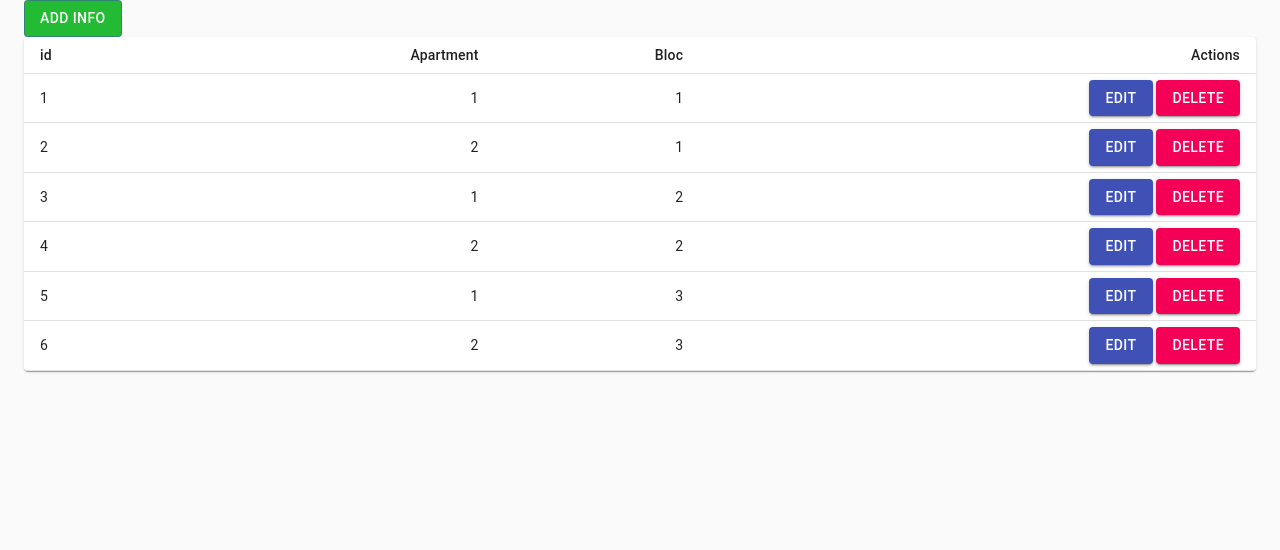
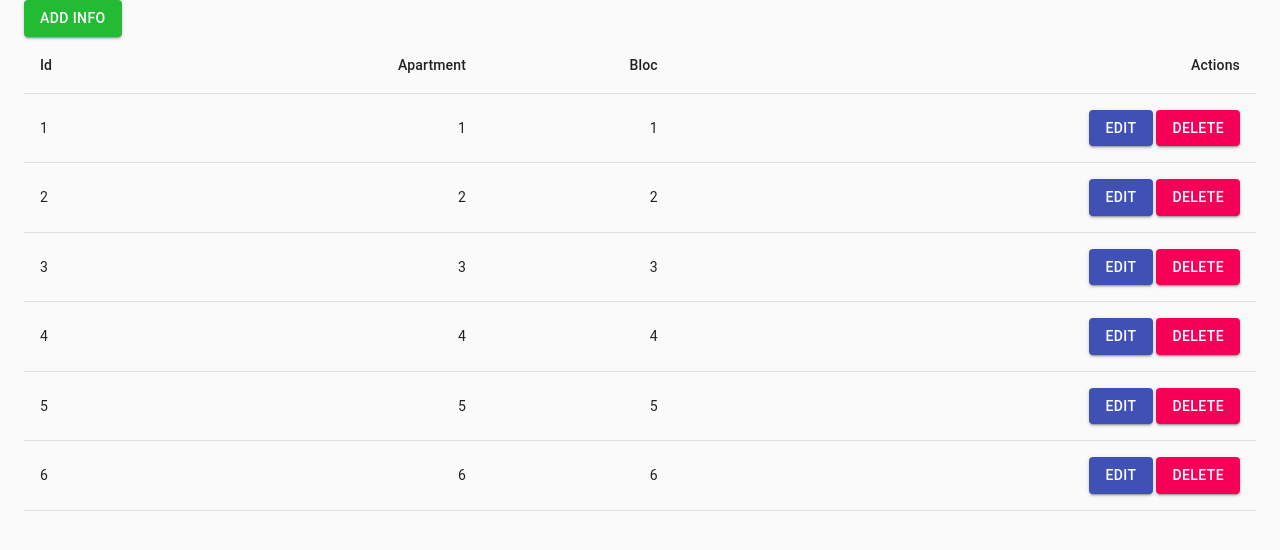
Before and after one commit to OddieMaster/Projects---aptManagement, a React (Create React App) app in the folder aptManagement/frontend/: page /List in a window 1280 px wide. Shown: the top 550 px of the page. Built offline with nearby package versions, Linux system fonts and the light colour scheme.

Commit message:
Fix List component, create EditPage and Delete component

```diff
--- a/aptManagement/frontend/package.json
+++ b/aptManagement/frontend/package.json
@@ -4,6 +4,7 @@
   "private": true,
   "dependencies": {
     "@material-ui/core": "^4.11.3",
+    "@material-ui/data-grid": "^4.0.0-alpha.20",
     "@testing-library/jest-dom": "^5.11.9",
     "@testing-library/react": "^11.2.5",
     "@testing-library/user-event": "^12.7.0",
--- a/aptManagement/frontend/src/App.js
+++ b/aptManagement/frontend/src/App.js
@@ -1,20 +1,56 @@
-import React from 'react'
+import React, {useState} from 'react'
 import SignIn from './components/SignIn'
 import {BrowserRouter as Router, Switch, Route}  from 'react-router-dom';
 import Register from './components/Register';
 import HomePage from './components/HomePage';
 import Consult from './components/Consult'
-import List from './components/pageComponents/List';
+import List from './components/pageComponents/List'
+import EditPage from './components/pageComponents/EditPage'
+import Delete from './components/pageComponents/Delete'
+
 
 function App() {
+
+
+
+  const [data, setData] = useState(
+    [
+        {id: 1, apartment: "1", bloc: "1"},
+        {id: 2, apartment: "2", bloc: "2"},
+        {id: 3, apartment: "3", bloc: "3"},
+        {id: 4, apartment: "4", bloc: "4"},
+        {id: 5, apartment: "5", bloc: "5"},
+        {id: 6, apartment: "6", bloc: "6"},
+    ]
+)
+
   return (
     <Router >
       <Switch>
         <Route path ="/" exact component= {SignIn}/>
         <Route path ="/register" exact component= {Register}/>
         <Route path="/homePage" component={HomePage}/>
-        <Route path="/consult" component={Consult}/>
-        <Route path="/list" component={List}/>
+
+        <Route path="/consult">
+          <Consult
+            data={data}
+
+          /></Route>
+
+        <Route path="/List">
+          <List
+            data={data}
+          /></Route>
+
+        <Route path="/EditPage">
+          <EditPage
+            data={data}
+          /></Route>
+
+        <Route path="/Delete">
+          <Delete
+            data={data}
+          /></Route>
       </Switch>
     </Router>
   );
--- a/aptManagement/frontend/src/components/Consult.js
+++ b/aptManagement/frontend/src/components/Consult.js
@@ -20,7 +20,7 @@ const useStyles = makeStyles((theme) => ({
 
 
 
-const Consult = () => {
+const Consult = (props) => {
 
     const [apartament, setApartament] = useState(0);
     const [bloc, setBloc] = useState(0);
@@ -36,6 +36,7 @@ const Consult = () => {
                         <Input
                         className={classes.input}
                         onChange={event => setApartament(event.target.value)}
+
                         />
                         <p>Bloc</p>
 
@@ -51,10 +52,13 @@ const Consult = () => {
                             color="primary"
                             className={classes.button}
                         >Consult</Button>
+
                         <p>Apartamento:{apartament} Bloco:{bloc}</p>
                     </CssBaseline>
                 </Container>
-                <List />
+                <List
+                    data={props.data}
+                />
             <div id="teste"></div>
 
 
--- /dev/null
+++ b/aptManagement/frontend/src/components/pageComponents/Delete.js
@@ -0,0 +1,11 @@
+import React from 'react';
+
+const Delete = (props) => {
+    return (
+        <>
+            <p>teste</p>
+        </>
+    );
+};
+
+export default Delete;
--- /dev/null
+++ b/aptManagement/frontend/src/components/pageComponents/EditPage.js
@@ -0,0 +1,20 @@
+import React, {useState} from 'react';
+import Button from '@material-ui/core/Button';
+import TextField from '@material-ui/core/TextField';
+
+
+const PopupEdit = (props) => {
+
+    console.log(props.data)
+
+
+    return (
+            <>
+               <p>teste {props.a}</p>
+
+            </>
+
+    );
+};
+
+export default PopupEdit;
--- a/aptManagement/frontend/src/components/pageComponents/Header.js
+++ b/aptManagement/frontend/src/components/pageComponents/Header.js
@@ -42,7 +42,7 @@ const Header = (props) => {
 
                         <Button variant="outlined" size="small" href="consult" >
                             Consult
-                        </Button>
+                        </Button>{"    "}
 
                         <Button variant="outlined" size="small" href="/" >
                             Login
--- a/aptManagement/frontend/src/components/pageComponents/List.js
+++ b/aptManagement/frontend/src/components/pageComponents/List.js
@@ -1,4 +1,4 @@
-import React, {useState} from 'react';
+import React , {useState} from 'react';
 import Button from '@material-ui/core/Button';
 import CssBaseline from '@material-ui/core/CssBaseline';
 import Container from '@material-ui/core/Container';
@@ -6,13 +6,9 @@ import { makeStyles } from '@material-ui/core/styles';
 import Table from '@material-ui/core/Table';
 import TableBody from '@material-ui/core/TableBody';
 import TableCell from '@material-ui/core/TableCell';
-import TableContainer from '@material-ui/core/TableContainer';
 import TableHead from '@material-ui/core/TableHead';
 import TableRow from '@material-ui/core/TableRow';
-import Paper from '@material-ui/core/Paper';
-import PopupEdit from './PopupEdit';
-import Popup from './PopupAdd';
-import PopupDelete from './PopupDelete';
+
 
 const useStyles = makeStyles((theme) => ({
 
@@ -27,55 +23,48 @@ const useStyles = makeStyles((theme) => ({
       }
     }));
 
-const List = () => {
+const List = (props) => {
 
     const classes = useStyles()
 
-    const [data, setData] = useState([
-        {id: 1, apartment: "1", bloc: "1"},
-        {id: 2, apartment: "2", bloc: "1"},
-        {id: 3, apartment: "1", bloc: "2"},
-        {id: 4, apartment: "2", bloc: "2"},
-        {id: 5, apartment: "1", bloc: "3"},
-        {id: 6, apartment: "2", bloc: "3"},
-        ])
+    console.log(props)
 
     return (
         <>
         <Container>
             <CssBaseline>
-                <Button variant="contained" title="add Info" component={Popup} >Add info</Button>
-                <TableContainer component={Paper}>
-                    <Table className={classes.table} size="small" aria-label="a dense table">
+                <Button variant="contained" title="add Info" className={classes.button} >Add info</Button>
+                <Table className={classes.table} aria-label="simple table">
                     <TableHead>
                     <TableRow>
-                                <TableCell>id</TableCell>
+                        <TableCell>Id</TableCell>
                         <TableCell align="right">Apartment</TableCell>
                         <TableCell align="right">Bloc</TableCell>
                         <TableCell align="right">Actions</TableCell>
+
                     </TableRow>
                     </TableHead>
                     <TableBody>
-                                {data.map((data) => (
-                                    <TableRow key={data.id}>
+                    {props.data.map((row) => (
+                        <TableRow key={row.id}>
                         <TableCell component="th" scope="row">
-                                    {data.id}
+                            {row.id}
                         </TableCell>
-                                    <TableCell align="right">{data.apartment}</TableCell>
-                                    <TableCell align="right">{data.bloc}</TableCell>
+                        <TableCell align="right">{row.apartment}</TableCell>
+                        <TableCell align="right">{row.bloc}</TableCell>
                         <TableCell align="right">
-                                        <Button  title="Edit"component={PopupEdit}>Edit</Button>{"   "}
-                                        <Button  title="Delete" component={PopupDelete}>Delete</Button>
+                             <Button variant="contained" title="Edit" color="primary"  href="/EditPage" >Edit</Button>{" "}
+                             <Button variant="contained" title="Delete" color="secondary" href="/Delete">Delete</Button>
                         </TableCell>
                         </TableRow>
                     ))}
                     </TableBody>
+
                 </Table>
-                </TableContainer>
             </CssBaseline>
         </Container>
+       </>
 
-        </>
     );
 };
 
--- a/aptManagement/frontend/src/components/pageComponents/PopupAdd.js
+++ /dev/null
@@ -1,74 +0,0 @@
-import React from 'react';
-import Button from '@material-ui/core/Button';
-import TextField from '@material-ui/core/TextField';
-import Dialog from '@material-ui/core/Dialog';
-import DialogActions from '@material-ui/core/DialogActions';
-import DialogContent from '@material-ui/core/DialogContent';
-import DialogTitle from '@material-ui/core/DialogTitle';
-import { makeStyles } from '@material-ui/core/styles';
-
-const useStyles = makeStyles((theme) => ({
-
-    button: {
-
-        backgroundColor: "#22bb33",
-        color: "white",
-
-      },
-}));
-
-const Popup = (props) => {
-
-    const classes = useStyles()
-
-    const [open, setOpen] = React.useState(false);
-
-    const handleClickOpen = () => {
-      setOpen(true);
-    };
-
-    const handleClose = () => {
-      setOpen(false);
-    };
-
-    return (
-            <div>
-                <Button variant="outlined" color="primary" className={classes.button} onClick={handleClickOpen}>
-                    {props.title}
-                </Button>
-                <Dialog open={open} onClose={handleClose} aria-labelledby="form-dialog-title">
-                    <DialogTitle id="form-dialog-title">Add Apartment, bloc and dweller</DialogTitle>
-                    <DialogContent>
-
-                <TextField
-                    autoFocus
-                    margin="dense"
-                    id="apartment"
-                    label="Apartment"
-                    type="number"
-                    fullWidth
-                />
-                  <TextField
-                    margin="dense"
-                    id="bloc"
-                    label="Bloc"
-                    type="number"
-                    fullWidth
-                />
-
-        </DialogContent>
-            <DialogActions>
-                <Button onClick={handleClose} color="primary">
-                    Cancel
-                </Button>
-                <Button onClick={handleClose} color="primary">
-                    Add
-                </Button>
-            </DialogActions>
-      </Dialog>
-    </div>
-
-    );
-};
-
-export default Popup;
--- a/aptManagement/frontend/src/components/pageComponents/PopupDelete.js
+++ /dev/null
@@ -1,59 +0,0 @@
-import React from 'react';
-import Button from '@material-ui/core/Button';
-import Dialog from '@material-ui/core/Dialog';
-import DialogActions from '@material-ui/core/DialogActions';
-import DialogContent from '@material-ui/core/DialogContent';
-import DialogContentText from '@material-ui/core/DialogContentText';
-import DialogTitle from '@material-ui/core/DialogTitle';
-import useMediaQuery from '@material-ui/core/useMediaQuery';
-import { useTheme } from '@material-ui/core/styles';
-
-const PopupEdit = (props) => {
-
-    const [open, setOpen] = React.useState(false);
-
-    const theme = useTheme();
-
-    const fullScreen = useMediaQuery(theme.breakpoints.down('sm'));
-
-    const handleClickOpen = () => {
-        setOpen(true);
-      };
-
-      const handleClose = () => {
-        setOpen(false);
-      };
-
-
-    return (
-            <>
-                <Button variant="contained" color="secondary"  onClick={handleClickOpen}>
-                    {props.title}
-                </Button>
-                  <Dialog
-        fullScreen={fullScreen}
-        open={open}
-        onClose={handleClose}
-        aria-labelledby="responsive-dialog-title"
-      >
-        <DialogTitle id="responsive-dialog-title">{"Você tem certeza?"}</DialogTitle>
-        <DialogContent>
-          <DialogContentText>
-            Deseja realmente deletas todas as informações? O morador ainda permanecerá no banco de dados, porém o Apartamento e Bloco será deletado!
-          </DialogContentText>
-        </DialogContent>
-        <DialogActions>
-          <Button autoFocus onClick={handleClose} color="primary">
-            Cancel
-          </Button>
-          <Button onClick={handleClose} color="primary" autoFocus>
-            Delete
-          </Button>
-        </DialogActions>
-      </Dialog>
-    </>
-
-    );
-};
-
-export default PopupEdit;
--- a/aptManagement/frontend/src/components/pageComponents/PopupEdit.js
+++ /dev/null
@@ -1,69 +0,0 @@
-import React from 'react';
-import Button from '@material-ui/core/Button';
-import TextField from '@material-ui/core/TextField';
-import Dialog from '@material-ui/core/Dialog';
-import DialogActions from '@material-ui/core/DialogActions';
-import DialogContent from '@material-ui/core/DialogContent';
-import DialogTitle from '@material-ui/core/DialogTitle';
-import DialogContentText from '@material-ui/core/DialogContentText';
-
-const PopupEdit = (props) => {
-
-
-
-    const [open, setOpen] = React.useState(false);
-
-    const handleClickOpen = () => {
-      setOpen(true);
-    };
-
-    const handleClose = () => {
-      setOpen(false);
-    };
-
-    return (
-            <>
-                <Button variant="contained" color="primary"  onClick={handleClickOpen}>
-                    {props.title}
-                </Button>
-                <Dialog open={open} onClose={handleClose} aria-labelledby="form-dialog-title">
-                    <DialogTitle id="form-dialog-title">Add Apartment, bloc and dweller</DialogTitle>
-                    <DialogContent>
-                    <DialogContentText>
-                        O apartamento atual é o: 1
-                    </DialogContentText>
-                <TextField
-                    autoFocus
-                    margin="dense"
-                    id="apartment"
-                    label="Apartment"
-                    type="number"
-                    fullWidth
-                />
-                   <DialogContentText>
-                        O bloco atual é o: 1
-                    </DialogContentText>
-                  <TextField
-                    margin="dense"
-                    id="bloc"
-                    label="Bloc"
-                    type="number"
-                    fullWidth
-                />
-
-        </DialogContent>
-            <DialogActions>
-                <Button onClick={handleClose} color="primary">
-                    Cancel
-                </Button>
-                <Button onClick={handleClose} color="primary">
-                    Overwrite
-                </Button>
-            </DialogActions>
-      </Dialog>
-    </>
-
-    );
-};
-
-export default PopupEdit;
```
Also changed, not shown: 1 other file (tests, documents, lock files or other folders). Lines whose indentation alone changed are shown as unchanged.
